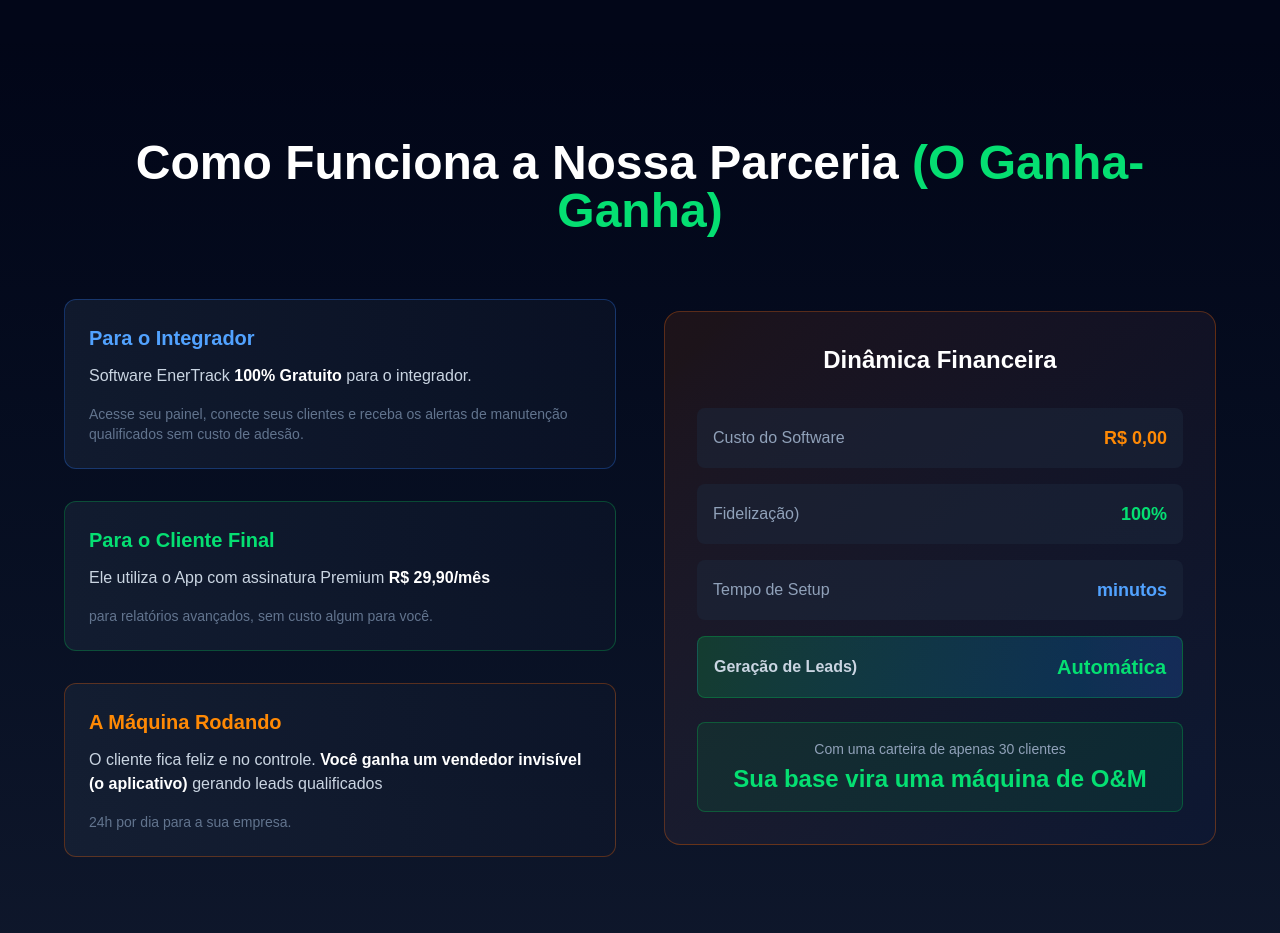
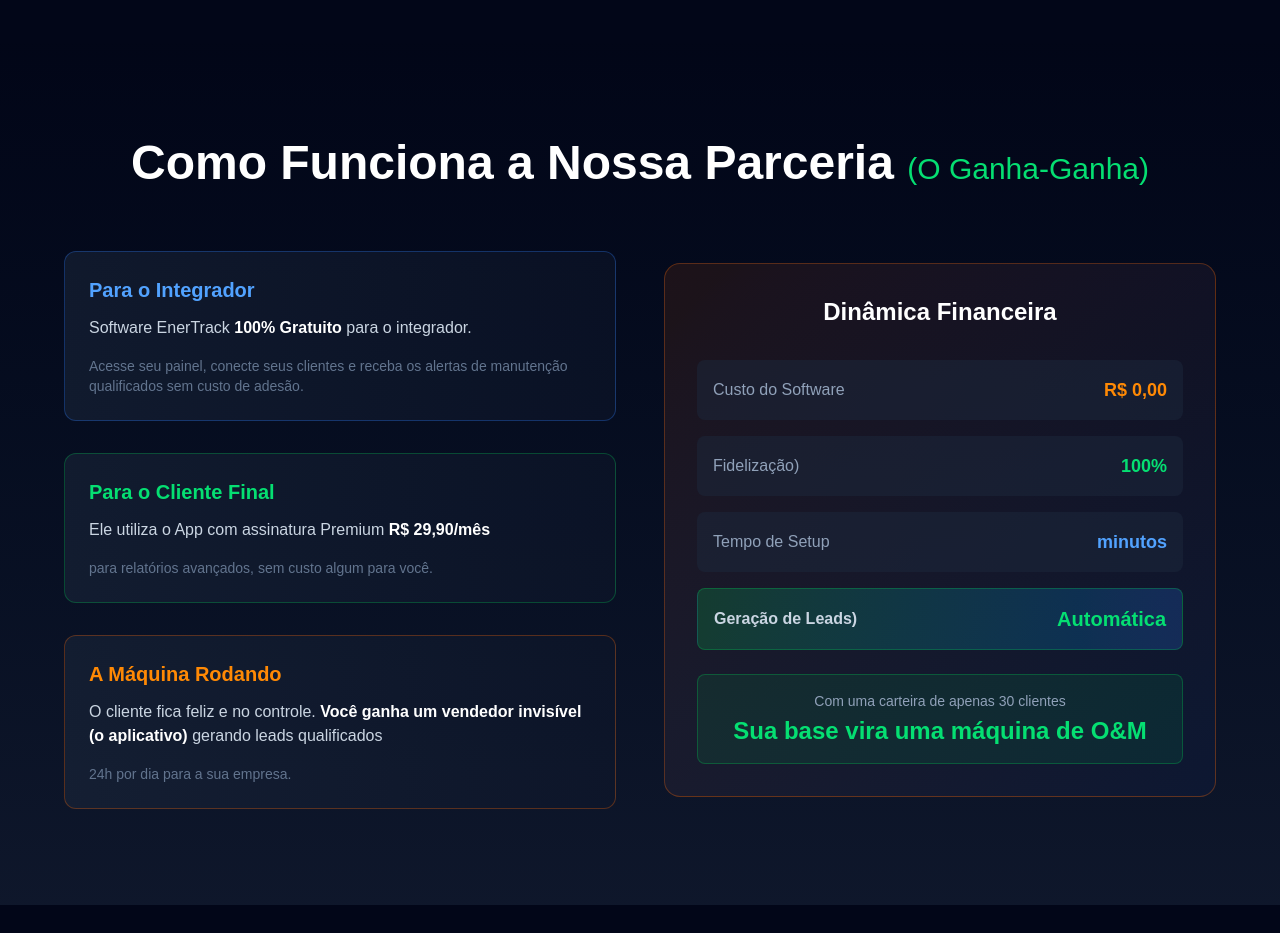
Before and after one commit to mspx2005/solarevo-web, a Next.js app: page / in a window 1280 px wide. Shown: the part 2520-3453 px from the top of the page. Built offline with nearby package versions, Linux system fonts and the light colour scheme.

Commit message:
design: reduzindo tamanho do texto complementar na secao ganha-ganha

```diff
--- a/app/page.tsx
+++ b/app/page.tsx
@@ -198,13 +198,13 @@
       </section>
 
       {/* ===== OFERTA IRRECUSÁVEL SECTION ===== */}
-      <section className="relative py-24 px-4 sm:px-6 lg:px-8 bg-gradient-to-b from-slate-950 to-slate-900">
-        <div className="max-w-6xl mx-auto">
-          <h2 className="text-4xl sm:text-5xl font-bold text-center mb-16">
-            Como Funciona a Nossa Parceria <span className="text-green-400">(O Ganha-Ganha)</span>
-          </h2>
+<section className="relative py-24 px-4 sm:px-6 lg:px-8 bg-gradient-to-b from-slate-950 to-slate-900">
+  <div className="max-w-6xl mx-auto">
+    <h2 className="text-4xl sm:text-5xl font-bold text-center mb-16">
+      Como Funciona a Nossa Parceria <span className="text-green-400 text-2xl sm:text-3xl font-medium whitespace-nowrap">(O Ganha-Ganha)</span>
+    </h2>
 
-          <div className="grid grid-cols-1 lg:grid-cols-2 gap-12 items-center">
+    <div className="grid grid-cols-1 lg:grid-cols-2 gap-12 items-center">
             {/* Left: O Modelo */}
             <div className="space-y-8">
               {/* A Isca B2B */}
```
